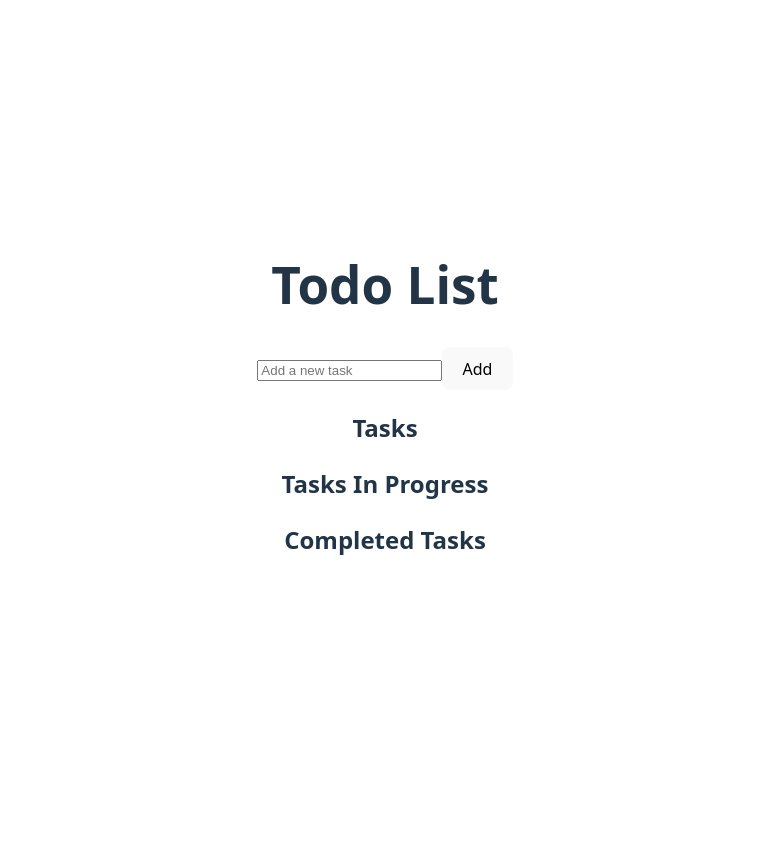
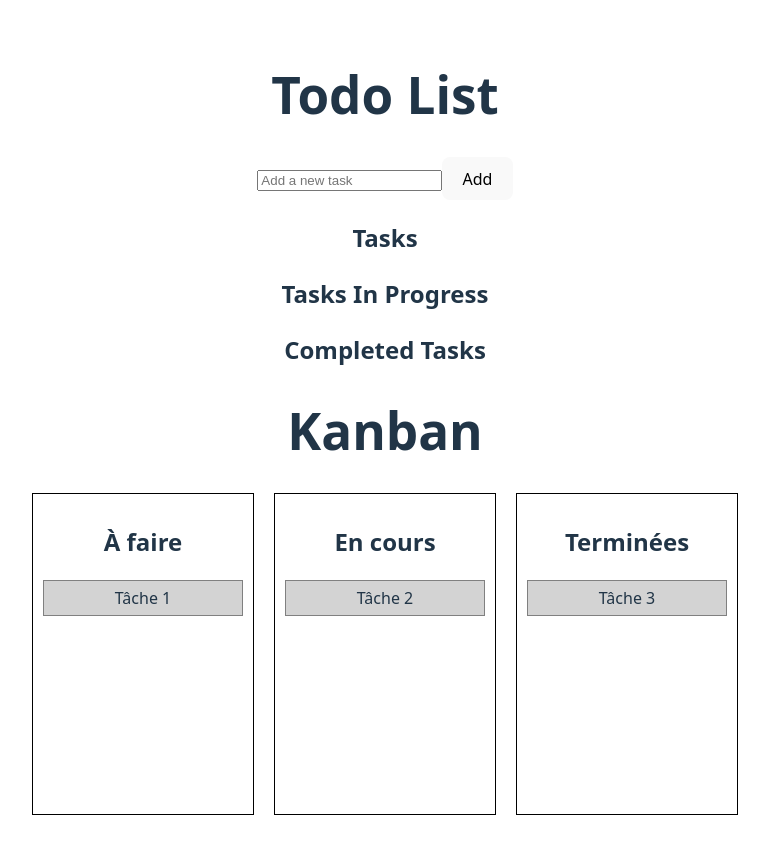
Before and after one commit to djamilssb/tp-react-djamil-karl, a React (Vite) app in the folder my-react-app/: page / in a window 1280 px wide. Shown: the whole page, without its empty margins (255-1024 px from the left). Before the commit the page ends 800 px from the top, so only its background shows below. Built offline with nearby package versions, Linux system fonts and the light colour scheme.

Commit message:
Update Kanban.jsx

```diff
--- a/my-react-app/src/Kanban.jsx
+++ b/my-react-app/src/Kanban.jsx
@@ -1,28 +1,117 @@
 import React, { useState } from "react";
-import TodoList from "./TodoList";
 
-function Tasks(){
+function Kanban() {
+    const [tasks, setTasks] = useState([
+        { id: 1, title: "Tâche 1", status: "todo" },
+        { id: 2, title: "Tâche 2", status: "in-progress" },
+        { id: 3, title: "Tâche 3", status: "done" },
+    ]);
 
+    const columns = [
+        { title: "À faire", status: "todo" },
+        { title: "En cours", status: "in-progress" },
+        { title: "Terminées", status: "done" },
+    ];
+
+
+    const handleAddTask = () => {
+        const title = prompt("Entrez le titre de la nouvelle tâche:");
+        if (title) {
+            const status = prompt(
+                "Entrez le statut de la tâche (todo, in-progress, done):"
+            );
+            if (["todo", "in-progress", "done"].includes(status)) {
+                addTask(title, status);
+            } else {
+                alert("Statut invalide. La tâche n'a pas été créée.");
+            }
+        }
+    };
+
+    const handleUpdateTask = (taskId) => {
+        const newTitle = prompt("Entrez le nouveau titre de la tâche:");
+        if (newTitle) {
+            updateTask(taskId, newTitle);
+        }
+    };
+    const addTask = (title) => {
+        const newTask = {
+            id: tasks.length + 1,
+            title,
+            status: "todo",
+        };
+        setTasks((prevTasks) => [...prevTasks, newTask]);
+    };
+
+    const deleteTask = (taskId) => {
+        setTasks((prevTasks) => prevTasks.filter((task) => task.id !== taskId));
+    };
+
+    const updateTask = (taskId, newTitle) => {
+        setTasks((prevTasks) =>
+            prevTasks.map((task) =>
+                task.id === taskId ? { ...task, title: newTitle } : task
+            )
+        );
+    };
+
+    const handleDragStart = (e, taskId) => {
+        e.dataTransfer.setData("taskId", taskId);
+    };
+
+    const handleDrop = (e, newStatus) => {
+        const taskId = e.dataTransfer.getData("taskId");
+        setTasks((prevTasks) =>
+            prevTasks.map((task) =>
+            task.id === parseInt(taskId) ? { ...task, status: newStatus } : task
+            )
+        );
+    };
+
+    const handleDragOver = (e) => {
+        e.preventDefault();
+    };
+
+    return (
+        <div>
+            <h1> Kanban </h1>
+            <div style={{ display: "flex", gap: "20px" }}>
+                {columns.map((column) => (
+                    <div
+                        key={column.status}
+                        onDrop={(e) => handleDrop(e, column.status)}
+                        onDragOver={handleDragOver}
+                        style={{
+                            border: "1px solid black",
+                            padding: "10px",
+                            width: "200px",
+                            minHeight: "300px",
+                        }}
+                    >
+                        <h2>{column.title}</h2>
+                        {tasks
+                            .filter((task) => task.status === column.status)
+                            .map((task) => (
+                                <div
+                                    key={task.id}
+                                    draggable
+                                    onDragStart={(e) => handleDragStart(e, task.id)}
+                                    style={{
+                                        border: "1px solid gray",
+                                        padding: "5px",
+                                        margin: "5px 0",
+                                        backgroundColor: "lightgray",
+                                        cursor: "grab",
+                                    }}
+                                >
+                                    {task.title}
+                                </div>
+                            ))}
+                    </div>
+                ))}
+            </div>
+        </div>
+    );
 }
 
-function Column(){
-
-
-
-}
-
-function Kanban  () {
-    // const columns = [
-    //     { title: "En cours", status: "todo" },
-    //     { title: "Terminées", status: "done" }
-    //   ];
-
-    //     return (
-    //       <div>
-    //         <h1>Mon Kanban To‑Do List</h1>
-    //         <Tasks />
-    //       </div>
-    //     );
-};
-
 export default Kanban;
```
